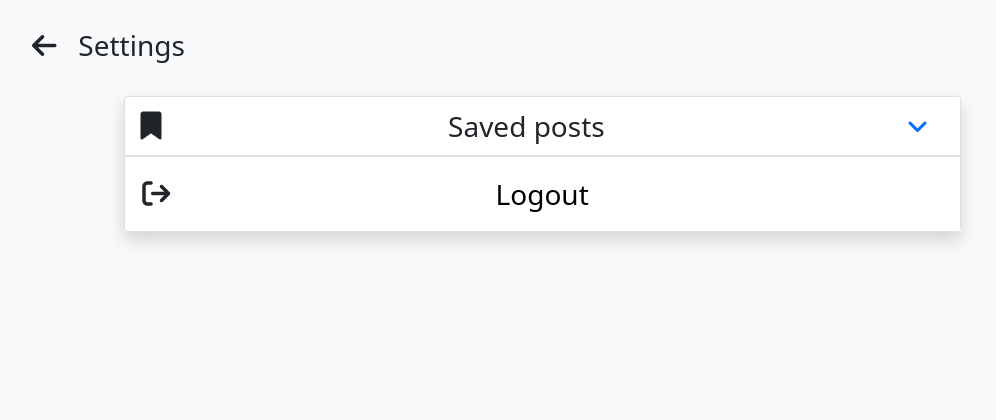
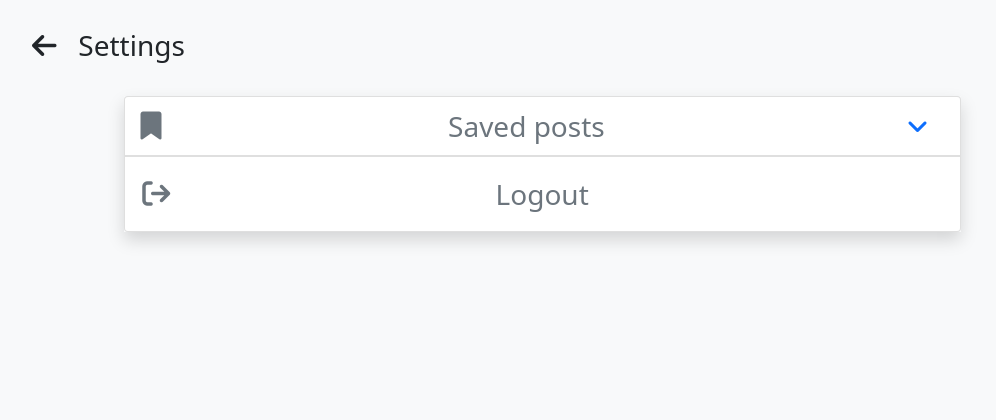
Before and after one commit to alenwenish/saveehub, a PHP site: page /saveehub/settings.php in a window 1280 px wide. Shown: the top 420 px of the page, without its empty margins (98-1094 px from the left). Run offline with PHP 8.4, Linux system fonts and the light colour scheme; a user stored in the database is signed in; data comes from the database, SQL or seed files in the repository; data that the repository does not hold is empty; some libraries are stand-ins or nearby versions.

Commit message:
undone commits

```diff
--- a/settings.php
+++ b/settings.php
@@ -50,7 +50,7 @@ while ($row = mysqli_fetch_array($res))
 
     <div class="mx-auto w-75 mt-5 shadow">
         <ul class="list-group ">
-            <li class="list-group-item d-flex justify-content-between fs-3 align-items-center ">
+            <li class="list-group-item d-flex text-secondary justify-content-between fs-3 align-items-center ">
                 <i class="fa-solid fa-bookmark"></i> Saved posts
                 <span class="badge text-primary  fs-4 rounded-pill"> <i class="fa-solid fa-angle-down" id="saved_post"></i>
                 </span>
@@ -65,10 +65,10 @@ while ($row = mysqli_fetch_array($res))
                 <?php } ?>
             </div>
 
-            <li class="list-group-item d-flex justify-content-between fs-3 align-items-center">
+            <li class="list-group-item d-flex text-secondary justify-content-between fs-3 align-items-center">
 
                 <i class="fa-solid fa-arrow-right-from-bracket"></i>
-                <a class="nav-link text-black float-end text-warning fs-3" href="logout.php"> Logout </a>
+                <a class="nav-link text-secondary float-end  fs-3" href="logout.php"> Logout </a>
                 <span class="badge text-primary fs-4 rounded-pill">
 
             </li>
```
Also changed, not shown: index.php (+6 -4 lines).
